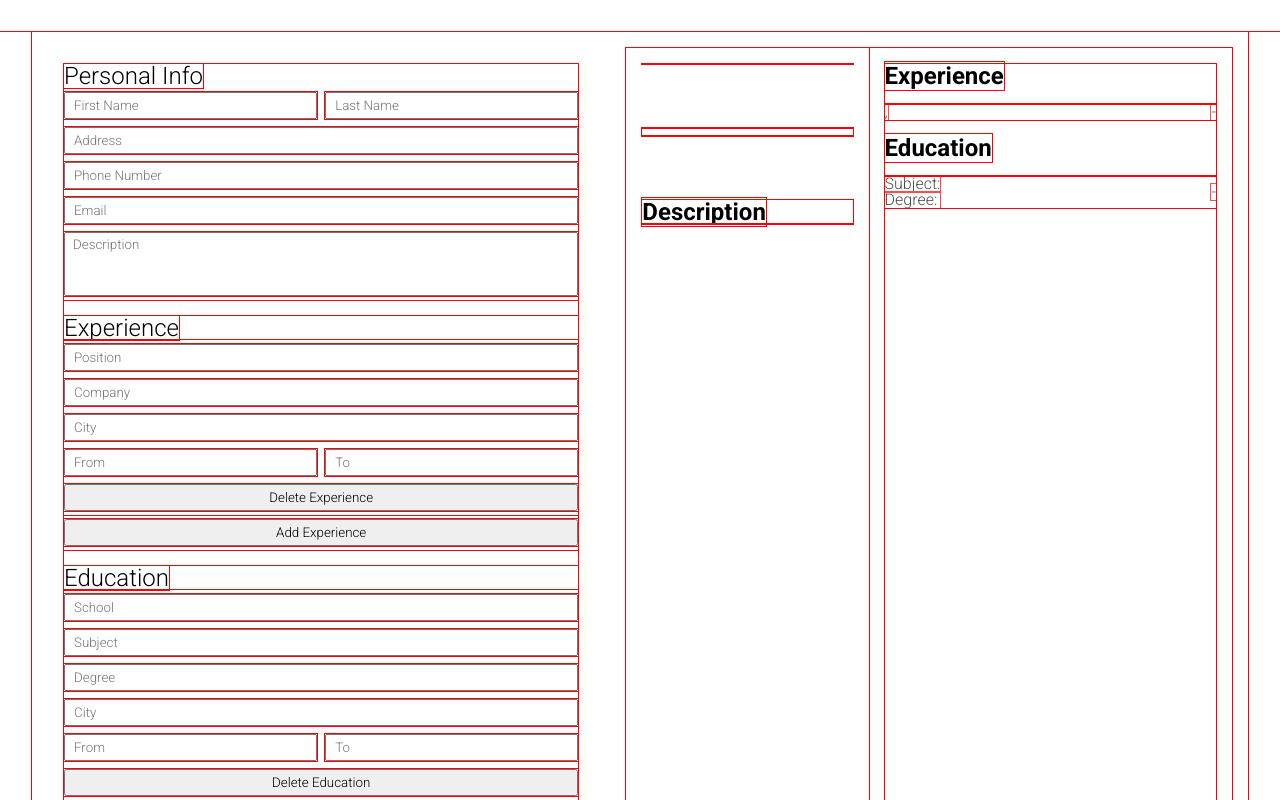
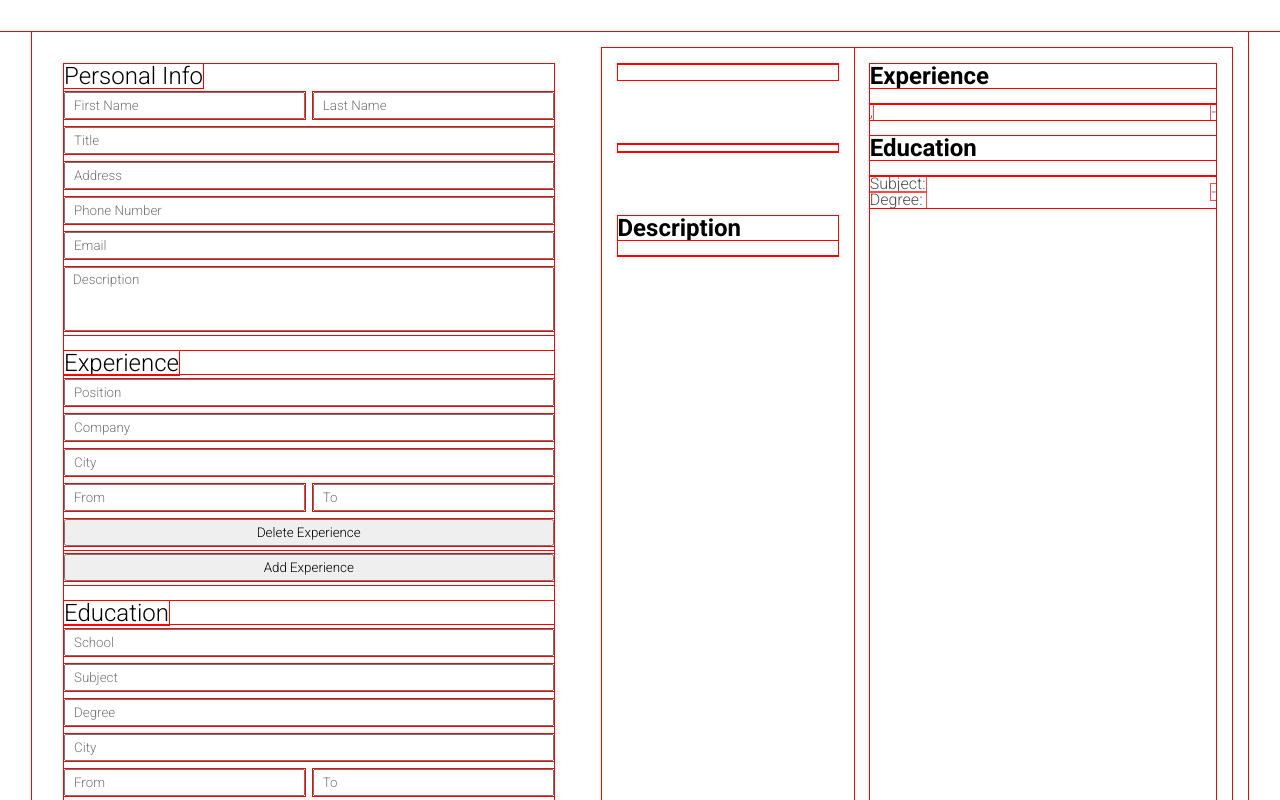
Before and after one commit to DawidGawronskiDev/odin-cv, a React (Create React App) app: page / in a window 1280 px wide. Shown: the top 800 px of the page. Built offline with nearby package versions, Linux system fonts and the light colour scheme.

Commit message:
Add Title input

```diff
--- a/src/components/Main.js
+++ b/src/components/Main.js
@@ -11,6 +11,7 @@ class Main extends Component {
       personalInfo: {
         firstName: "",
         lastName: "",
+        title: "",
         address: "",
         phone: "",
         email: "",
@@ -123,6 +124,7 @@ class Main extends Component {
       personalInfo: {
         firstName: "John",
         lastName: "Doe",
+        title: "Junior Web Developer",
         address: "Example Street 21",
         phone: "123456789",
         email: "johndoe@gmail.com",
--- a/src/components/PersonalInfoInput.js
+++ b/src/components/PersonalInfoInput.js
@@ -20,6 +20,12 @@ function PersonalInfoInput({ personalInfo, changePersonalInfo }) {
       />
       <input
         type="text"
+        placeholder="Title"
+        value={personalInfo.lastName}
+        onChange={(e) => changePersonalInfo("title", e)}
+      />
+      <input
+        type="text"
         placeholder="Address"
         value={personalInfo.address}
         onChange={(e) => changePersonalInfo("address", e)}
@@ -32,7 +38,6 @@ function PersonalInfoInput({ personalInfo, changePersonalInfo }) {
       />
       <input
         type="text"
-        maxLength={13}
         placeholder="Email"
         value={personalInfo.email}
         onChange={(e) => changePersonalInfo("email", e)}
--- a/src/components/Prev.js
+++ b/src/components/Prev.js
@@ -9,6 +9,7 @@ function Prev({ personalInfo, experience, education }) {
             <h1>
               {personalInfo.firstName} {personalInfo.lastName}
             </h1>
+            <h2>{personalInfo.title}</h2>
           </div>
 
           <ul>
--- a/src/style.css
+++ b/src/style.css
@@ -114,20 +114,20 @@ aside li {
 
 /* ############### GENERAL ############### */
 
-h1,
 h2,
 h3 {
-  display: inline;
   font-weight: 700;
   margin: 0 0 16px 0;
 }
 
 h1 {
   font-size: 42px;
+  font-weight: 700;
 }
 
 h2 {
   font-size: 32px;
+  font-weight: 300;
 }
 
 h3 {
```
